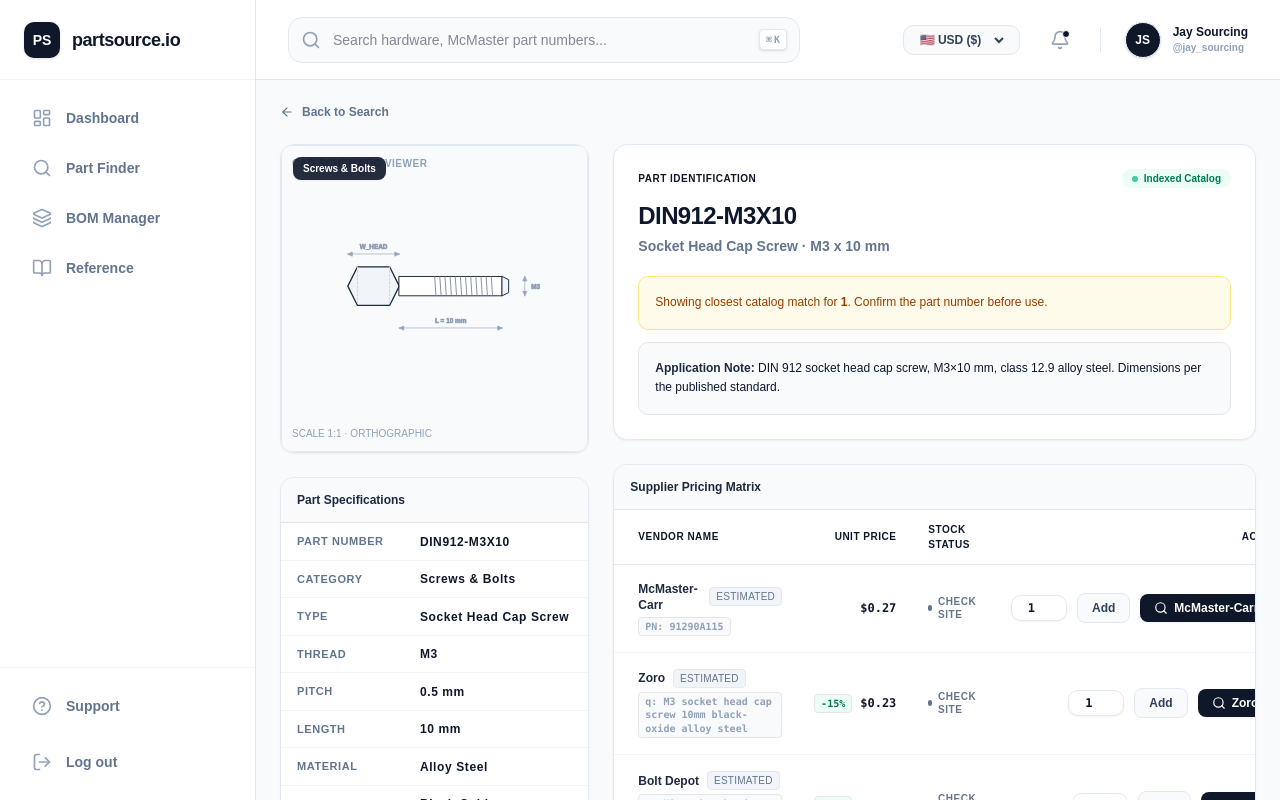
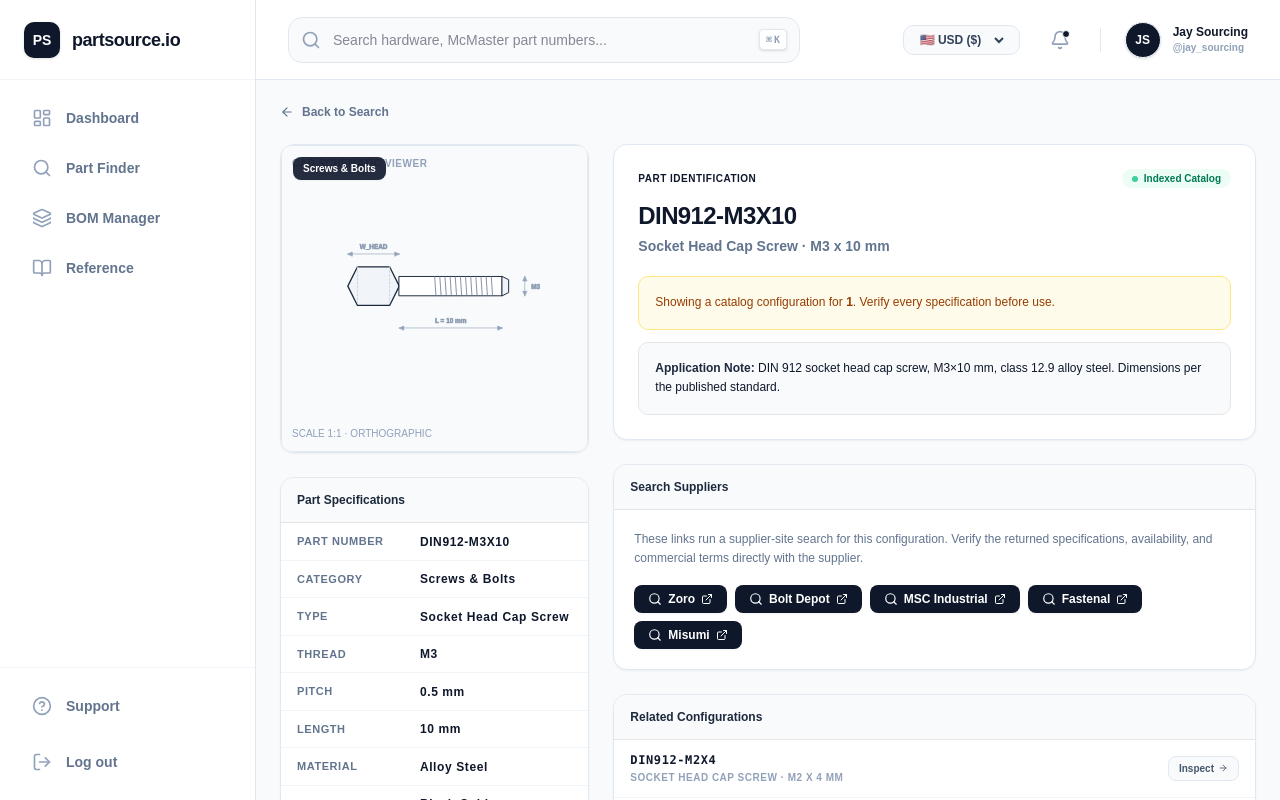
Before and after one commit to jrambackup1-lgtm/partsource, a React (Vite) app in the folder web/: page /parts/1 in a window 1280 px wide. Built offline with nearby package versions, Linux system fonts and the light colour scheme.

Commit message:
fix: close crawler truth gaps

```diff
--- a/web/scripts/test-p0-safety.ts
+++ b/web/scripts/test-p0-safety.ts
@@ -33,6 +33,9 @@
 assert.match(app, /rel="canonical"/);
 assert.match(app, /noindex,follow/);
 assert.doesNotMatch(partDetail, /AggregateOffer|"offers"|lowPrice|highPrice|offerCount/);
+assert.doesNotMatch(partDetail, /Supplier Pricing Matrix|Related Parts & Equivalents|mcmasterPrice \*|Equivalent Sourcing|Compare prices/);
+assert.doesNotMatch(widget, /Equivalents Pricing Grid|mcmasterPrice \*|Est\. price/);
+assert.match(partDetail, /return \(\) => document\.querySelector\('#json-ld-product'\)\?\.remove\(\)/);
 assert.equal((sitemap.match(/<loc>/g) ?? []).length, 1);
 assert.match(sitemap, /<loc>https:\/\/jrambackup1-lgtm\.github\.io\/partsource\/<\/loc>/);
 assert.doesNotMatch(sitemap, /\/parts\//);
--- a/web/scripts/test-static-metadata.ts
+++ b/web/scripts/test-static-metadata.ts
@@ -31,6 +31,7 @@
 assert.match(html, /<meta name="robots" content="noindex,follow" \/>/);
 assert.match(html, /"sku":"DIN912-M3X10"/);
 assert.doesNotMatch(html, /AggregateOffer|"offers"|lowPrice|highPrice|offerCount/);
+assert.doesNotMatch(html, /price|equivalent|candidate/i);
 
 const distDir = fs.mkdtempSync(path.join(os.tmpdir(), 'partsource-static-'));
 try {
--- a/web/src/pages/PartDetail.tsx
+++ b/web/src/pages/PartDetail.tsx
@@ -1,9 +1,8 @@
 import { useState, useEffect } from 'react';
 import { useParams, useNavigate, Link } from 'react-router-dom';
 import { ArrowLeft, ExternalLink, Search } from 'lucide-react';
-import { resolvePartIdentity, Part, PartResolution, suppliers, db, getSupplierSearchUrl, buildSupplierQuery } from '../lib/decoder';
+import { resolvePartIdentity, Part, PartResolution, suppliers, db, getSupplierSearchUrl } from '../lib/decoder';
 import { REF_PAGES } from '../lib/reference';
-import { useBOM } from '../hooks/useBOM';
 
 // ----------------------------------------------------
 // CAD dynamic fastener schematic viewer
@@ -114,7 +113,6 @@
 export function PartDetail() {
   const { partNumber } = useParams();
   const navigate = useNavigate();
-  const { addToBOM } = useBOM();
   const [item, setItem] = useState<Part | null>(null);
   const [resolution, setResolution] = useState<PartResolution | null>(null);
   useEffect(() => {
@@ -126,7 +124,7 @@
       setItem(foundItem);
 
       // SEO Logic
-      const title = `${foundItem.thread !== 'Unknown' ? foundItem.thread + ' ' : ''}${foundItem.type} Equivalents & Sourcing | PartSource.io`;
+      const title = `${foundItem.thread !== 'Unknown' ? foundItem.thread + ' ' : ''}${foundItem.type} Specifications & Supplier Search | PartSource.io`;
       document.title = title;
 
       let metaDesc = document.querySelector('meta[name="description"]');
@@ -135,19 +133,17 @@
         metaDesc.setAttribute('name', 'description');
         document.head.appendChild(metaDesc);
       }
-      metaDesc.setAttribute('content', `Compare pricing and inventory for ${foundItem.partNumber} / ${foundItem.type}. ${foundItem.appNote}`);
+      metaDesc.setAttribute('content', `Configuration specifications and supplier search for ${foundItem.partNumber} / ${foundItem.type}. ${foundItem.appNote}`);
 
       // JSON-LD Structured Data — only for indexed catalog parts.
       if (foundItem.unindexed) {
         document.querySelector('#json-ld-product')?.remove();
-        return;
-      }
-
+      } else {
       const jsonLd = {
         "@context": "https://schema.org",
         "@type": "Product",
-        "name": `${foundItem.partNumber} Equivalent Sourcing & Specifications`,
-        "description": `Compare prices and sourcing options for ${foundItem.type}, ${foundItem.length !== 'N/A' ? foundItem.length + ' length, ' : ''}${foundItem.material}.`,
+        "name": `${foundItem.partNumber} Configuration Specifications`,
+        "description": `Configuration specifications for ${foundItem.type}, ${foundItem.length !== 'N/A' ? foundItem.length + ' length, ' : ''}${foundItem.material}. Verify supplier results independently.`,
         "brand": "PartSource",
         "additionalProperty": [
           { "@type": "PropertyValue", "name": "Thread", "value": foundItem.thread },
@@ -188,8 +184,10 @@
       }
       console.log('Generated Schema:', jsonLd);
       console.groupEnd();
+      }
 
     }
+    return () => document.querySelector('#json-ld-product')?.remove();
   }, [partNumber]);  if (!item || !resolution) return <div className="p-8 text-xs font-medium text-slate-500">Loading specifications...</div>;
 
   const specs = [
@@ -206,9 +204,6 @@
   ];
 
   const isUnindexed = !!item.unindexed;
-  // A price estimate exists for catalog parts and well-decoded guesses; for
-  // everything else we show honest link-outs instead of a fabricated matrix.
-  const canPrice = item.mcmasterPrice > 0;
   const refChart = REF_PAGES.find(r => r.catalogStandard === item.standard);
 
   return (
@@ -278,15 +273,13 @@
             </h2>
             {resolution.state === 'suggested' && (
               <div className="text-xs text-amber-800 bg-amber-50 border border-amber-200 p-4 rounded-lg leading-relaxed mb-3">
-                Showing closest catalog match for <strong>{resolution.query}</strong>. Confirm the part number before use.
+                Showing a catalog configuration for <strong>{resolution.query}</strong>. Verify every specification before use.
               </div>
             )}
             {isUnindexed && (
               <div className="text-xs text-amber-800 bg-amber-50 border border-amber-200 p-4 rounded-lg leading-relaxed mb-3">
                 <strong>This part number is not in our indexed catalog.</strong>{' '}
-                {canPrice
-                  ? 'The specifications below were decoded from your input — verify them before ordering. Prices are rough estimates.'
-                  : 'We could not decode reliable specifications from it, so no specs or prices are shown. Use the supplier links below to search the raw number, or request indexing and we’ll source it.'}
+                The configuration shown may have been decoded from your input. Verify every specification before ordering, then use the supplier searches below.
                 {' '}<a className="font-bold underline" href={`mailto:jayaram.h@afterconcept.com?subject=${encodeURIComponent('PartSource indexing request: ' + item.partNumber)}`}>Request this part</a>
               </div>
             )}
@@ -295,116 +288,19 @@
             </div>
           </div>
 
-          {canPrice ? (
           <div className="bg-white border border-slate-200 rounded-xl flex flex-col shadow-xs overflow-hidden">
             <h2 className="m-0 py-3.5 px-4 text-xs font-semibold text-slate-800 border-b border-slate-150 bg-slate-50">
-              Supplier Pricing Matrix
-            </h2>
-            <div className="overflow-x-auto">
-              <table className="w-full border-collapse text-left m-0 min-w-[700px]">
-                <thead>
-                  <tr className="border-b border-slate-200 text-slate-450 text-[10px] font-semibold uppercase tracking-wider">
-                    <th className="p-3 px-4 pl-6">Vendor Name</th>
-                    <th className="p-3 px-4 text-right">Unit Price</th>
-                    <th className="p-3 px-4">Stock Status</th>
-                    <th className="p-3 px-4 text-right pr-6 w-1/3">Actions</th>
-                  </tr>
-                </thead>
-                <tbody>
-                  {(item.mcmaster
-                    ? [{ name: 'McMaster-Carr', discount: 1.0, shipDays: 1, urlTemplate: 'https://www.mcmaster.com/' }, ...suppliers]
-                    : suppliers
-                  ).map((sup, index) => {
-                    const price = item.mcmasterPrice * sup.discount;
-                    const href = sup.name === 'McMaster-Carr'
-                      ? `https://www.mcmaster.com/${item.mcmaster}`
-                      : getSupplierSearchUrl(sup.urlTemplate, item);
-                    const stockLabel = 'Check site';
-
-                    // Discount pill logic
-                    const discountPct = Math.round((1 - sup.discount) * 100);
-                    const isMcMaster = sup.name === 'McMaster-Carr';
-                    const queryStr = isMcMaster ? item.mcmaster! : buildSupplierQuery(item);
-
-                    // Stock color logic
-                    const stockColor = '#64748b';
-
-                    return (
-                      <tr key={sup.name} className="hover:bg-slate-50/50 border-b border-slate-100 last:border-0 transition-colors">
-                        <td className="py-4 px-4 pl-6 text-xs text-slate-800 font-semibold">
-                          <div className="flex flex-col gap-1 text-left">
-                            <div className="flex items-center gap-2">
-                              {sup.name}
-                              <span className="bg-slate-100 text-slate-500 border border-slate-200 text-[10px] font-medium px-1.5 py-0.5 rounded uppercase tracking-wide" title="Catalog estimate; confirm price and availability with the supplier">Estimated</span>
-                            </div>
-                            <span className="text-[10px] font-mono text-slate-400 bg-slate-50 border border-slate-150 px-1.5 py-0.5 rounded w-fit select-all" title="Search query sent to this supplier's site">
-                              {isMcMaster ? `PN: ${queryStr}` : `q: ${queryStr}`}
-                            </span>
-                          </div>
-                        </td>
-                        <td className="py-4 px-4 text-right font-mono text-xs">
-                          <div className="flex items-center justify-end gap-2">
-                            {!isMcMaster && discountPct > 0 && (
-                              <span className="bg-emerald-50 text-emerald-700 border border-emerald-150 text-[10px] font-semibold px-1.5 py-0.5 rounded">-{discountPct}%</span>
-                            )}
-                            <span className="font-bold text-slate-900">${price.toFixed(2)}</span>
-                          </div>
-                        </td>
-                        <td className="py-4 px-4 text-xs">
-                          <div className="flex items-center gap-1.5 text-left">
-                            <div className="w-1.5 h-1.5 rounded-full" style={{ backgroundColor: stockColor }}></div>
-                            <span className="text-[10px] font-semibold uppercase tracking-wider" style={{ color: stockColor }}>{stockLabel}</span>
-                          </div>
-                        </td>
-                        <td className="py-4 px-4 pr-6 text-right font-sans">
-                          <div className="flex items-center justify-end gap-2.5">
-                            <div className="flex items-center bg-white border border-slate-200 rounded-lg px-1 w-14 shadow-xs">
-                              <input type="number" id={`qty-${index}`} className="w-full py-1 text-center border-none bg-transparent font-mono text-xs font-bold outline-none" defaultValue="1" min="1" />
-                            </div>
-                            <button
-                              className="bg-slate-50 border border-slate-200 hover:bg-slate-100 py-1.5 px-3.5 rounded-md text-xs font-semibold text-slate-700 cursor-pointer transition-all active:scale-[0.98] disabled:opacity-50 disabled:cursor-not-allowed"
-                              onClick={() => {
-                                const qtyInput = document.getElementById(`qty-${index}`) as HTMLInputElement;
-                                const qty = parseInt(qtyInput.value) || 1;
-                                addToBOM({
-                                  partNumber: item.partNumber,
-                                  description: `${item.type} ${item.thread} x ${item.length !== 'N/A' ? item.length : ''}`,
-                                  material: item.material,
-                                  supplier: sup.name,
-                                  qty: qty,
-                                  unitCost: price
-                                });
-                              }}
-                            >
-                              Add
-                            </button>
-                            <a href={href} target="_blank" className="bg-slate-900 text-white hover:bg-slate-800 py-1.5 px-3.5 rounded-md no-underline font-semibold text-xs flex items-center gap-1.5 transition-all active:scale-[0.98] shadow-xs whitespace-nowrap" rel="noreferrer">
-                              <Search className="w-3.5 h-3.5" /> {sup.name.split(' ')[0]} <ExternalLink className="w-3 h-3.5" />
-                            </a>
-                          </div>
-                        </td>
-                      </tr>
-                    );
-                  })}
-                </tbody>
-              </table>
-            </div>
-          </div>
-          ) : (
-          <div className="bg-white border border-slate-200 rounded-xl flex flex-col shadow-xs overflow-hidden">
-            <h2 className="m-0 py-3.5 px-4 text-xs font-semibold text-slate-800 border-b border-slate-150 bg-slate-50">
-              Search This Part Number at Suppliers
+              Search Suppliers
             </h2>
             <div className="p-5 flex flex-col gap-4">
               <p className="text-xs text-slate-500 m-0 leading-relaxed">
-                No indexed pricing for this part. These links search each supplier's
-                site for <span className="font-mono font-bold text-slate-700">{item.partNumber}</span> directly.
+                These links run a supplier-site search for this configuration. Verify the returned specifications, availability, and commercial terms directly with the supplier.
               </p>
               <div className="flex flex-wrap gap-2">
                 {suppliers.map(sup => (
                   <a
                     key={sup.name}
-                    href={sup.urlTemplate + encodeURIComponent(item.partNumber)}
+                    href={getSupplierSearchUrl(sup.urlTemplate, item)}
                     target="_blank"
                     rel="noreferrer"
                     className="bg-slate-900 text-white hover:bg-slate-800 py-1.5 px-3.5 rounded-md no-underline font-semibold text-xs flex items-center gap-1.5 transition-all active:scale-[0.98] shadow-xs"
@@ -415,11 +311,10 @@
               </div>
             </div>
           </div>
-          )}
 
           <div className="bg-white border border-slate-200 rounded-xl flex flex-col shadow-xs overflow-hidden">
             <h2 className="m-0 py-3.5 px-4 text-xs font-semibold text-slate-800 border-b border-slate-150 bg-slate-50">
-              Related Parts & Equivalents
+              Related Configurations
             </h2>
             <div className="flex flex-col">
               {db.filter(p => p.partNumber !== item.partNumber && (p.thread === item.thread || p.type === item.type)).slice(0, 5).map((related, idx) => (
--- a/web/src/pages/WidgetEmbed.tsx
+++ b/web/src/pages/WidgetEmbed.tsx
@@ -1,7 +1,7 @@
 import { useEffect, useState } from 'react';
 import { useParams, useSearchParams } from 'react-router-dom';
 import { Search, ExternalLink } from 'lucide-react';
-import { findCatalogPart, parseCustomPart, Part, suppliers, buildSupplierQuery, getSupplierSearchUrl } from '../lib/decoder';
+import { findCatalogPart, parseCustomPart, Part, suppliers, getSupplierSearchUrl } from '../lib/decoder';
 
 export function WidgetEmbed() {
   const { partNumber } = useParams();
@@ -115,7 +115,7 @@
           </div>
         </div>
 
-        {/* Dynamic Pricing & Sourcing Grid */}
+        {/* Supplier search handoffs */}
         {showGrid && (
           <div
             className="border rounded-lg overflow-hidden text-xs flex flex-col shadow-xs"
@@ -129,19 +129,12 @@
                 borderColor: borderColor
               }}
             >
-              Equivalents Pricing Grid
+              Search Suppliers
             </div>
 
             <div className="flex flex-col division-y" style={{ color: textPrimary }}>
-              {(item.mcmaster
-                ? [{ name: 'McMaster-Carr', discount: 1.0, urlTemplate: 'https://www.mcmaster.com/' }, ...suppliers]
-                : suppliers
-              ).slice(0, 3).map((sup) => {
-                const price = item.mcmasterPrice * sup.discount;
-                const isMcMaster = sup.name === 'McMaster-Carr';
-                const href = isMcMaster
-                  ? `https://www.mcmaster.com/${item.mcmaster}`
-                  : getSupplierSearchUrl(sup.urlTemplate, item);
+              {suppliers.slice(0, 3).map((sup) => {
+                const href = getSupplierSearchUrl(sup.urlTemplate, item);
 
                 return (
                   <div
@@ -162,27 +155,19 @@
                       <span className="font-semibold text-[11px]" style={{ color: textPrimary }}>
                         {sup.name}
                       </span>
-                      <span className="text-[9px] font-mono opacity-50" style={{ color: textSecondary }}>
-                        {isMcMaster ? `PN: ${item.mcmaster}` : `q: ${buildSupplierQuery(item)}`}
+                      <span className="text-[9px] opacity-60" style={{ color: textSecondary }}>
+                        Verify results on supplier site
                       </span>
-                      <div className="flex items-center gap-1 mt-0.5">
-                        <span className="w-1.5 h-1.5 rounded-full bg-slate-400"></span>
-                        <span className="text-[8.5px] font-medium opacity-75" style={{ color: textSecondary }}>
-                          Est. price · check site for stock
-                        </span>
-                      </div>
                     </div>
 
                     <div className="flex items-center gap-2">
-                      <span className="font-bold font-mono text-[11px]" style={{ color: textPrimary }}>
-                        ${price.toFixed(2)}
-                      </span>
                       <a
                         href={href}
                         target="_blank"
                         rel="noopener noreferrer"
                         className="p-1 rounded hover:bg-slate-200/20 transition-colors"
                         style={{ color: accent }}
+                        aria-label={`Search ${sup.name}`}
                       >
                         <ExternalLink className="w-3 h-3" />
                       </a>
```
Also changed, not shown: 2 other files (tests, documents, lock files or other folders).
